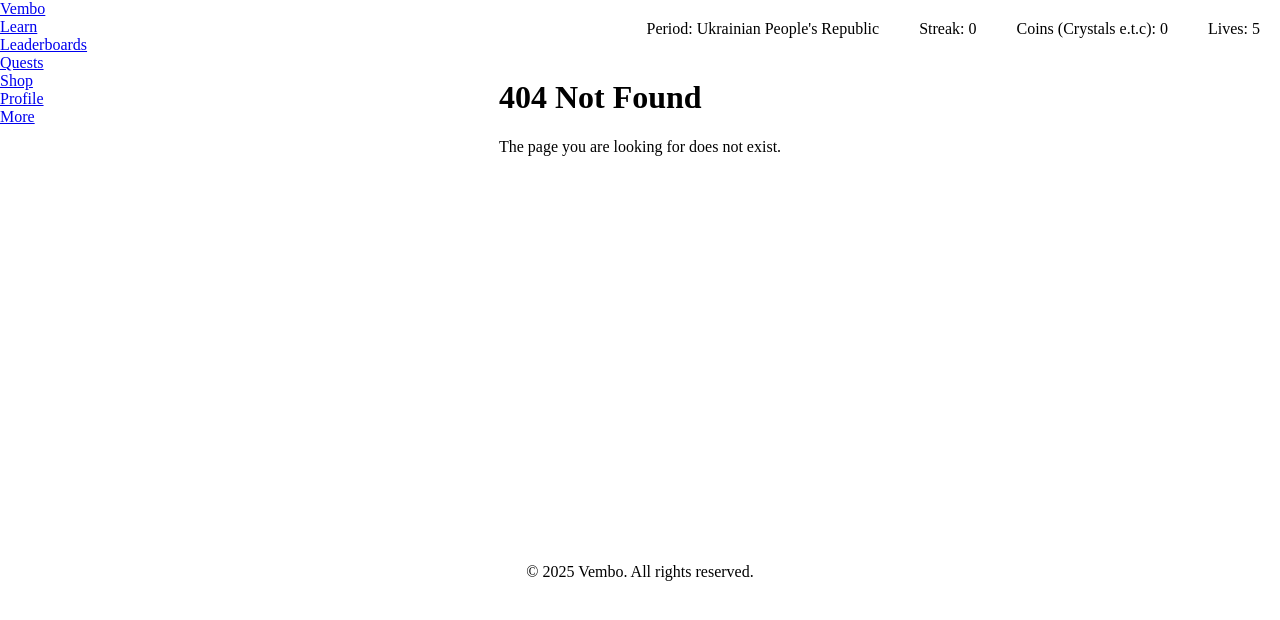
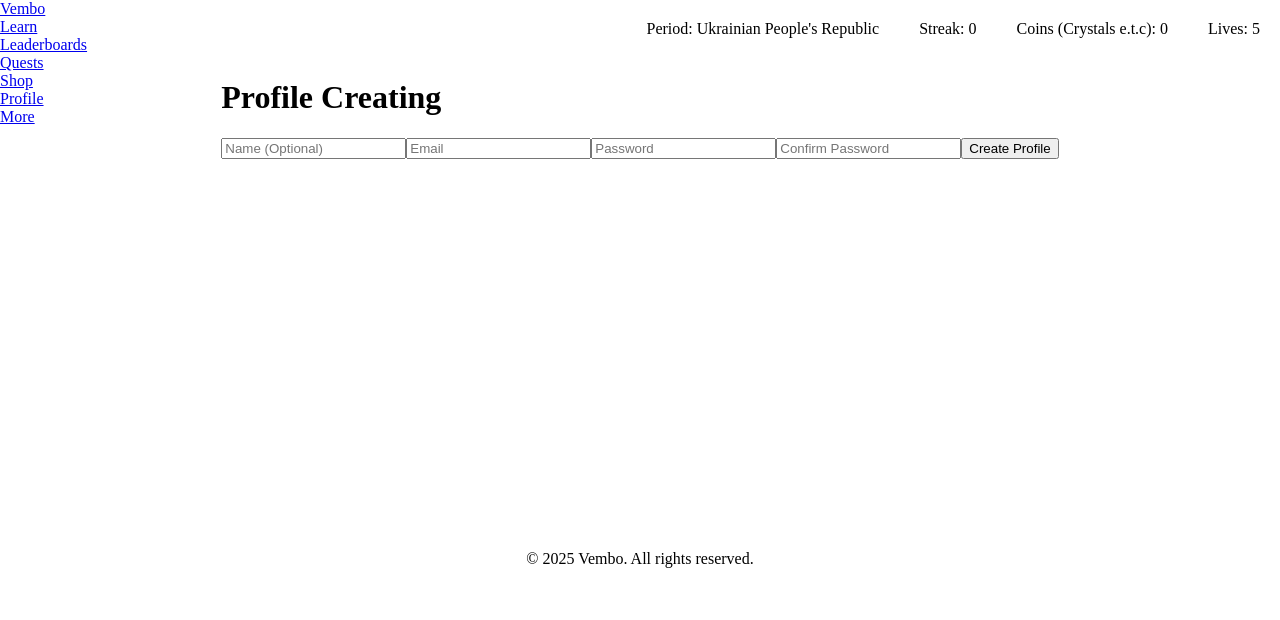
Before and after one commit to Kicked-Out/VemboWeb, a React (Vite) app: page /registration in a window 1280 px wide. Shown: the top 620 px of the page. Built offline with nearby package versions, Linux system fonts and the light colour scheme.

Commit message:
implemented profile creating (Registration)

```diff
--- a/package.json
+++ b/package.json
@@ -12,6 +12,7 @@
   "dependencies": {
     "react": "^19.1.0",
     "react-dom": "^19.1.0",
+    "react-hook-form": "^7.60.0",
     "react-router-dom": "^7.6.2"
   },
   "devDependencies": {
--- a/src/App.tsx
+++ b/src/App.tsx
@@ -6,6 +6,7 @@ import NotFound from "./pages/NotFound";
 import NavBar from "./components/navigation/navBar";
 import Header from "./components/header/header";
 import Footer from "./components/footer/footer";
+import Registration from "./pages/Registration";
 
 function App() {
     return (
@@ -18,6 +19,7 @@ function App() {
                 <Routes>
                     <Route path="/" element={<Home />} />
                     <Route path="/lesson" element={<Lesson />} />
+                    <Route path="/registration" element={<Registration />} />
                     <Route path="*" element={<NotFound />} />
                 </Routes>
 
--- /dev/null
+++ b/src/pages/Registration.tsx
@@ -0,0 +1,59 @@
+import { useForm, type SubmitHandler } from "react-hook-form";
+
+export default function Registration() {
+    type Inputs = {
+        name: string;
+        email: string;
+        password: string;
+        confirmPassword: string;
+    };
+
+    const {
+        register,
+        handleSubmit,
+        watch,
+        formState: { errors },
+    } = useForm<Inputs>();
+
+    const onSubmit: SubmitHandler<Inputs> = (data) => {
+        console.log(data);
+    };
+
+    const password = watch("password");
+
+    return (
+        <div>
+            <h1>Profile Creating</h1>
+
+            <form onSubmit={handleSubmit(onSubmit)}>
+                <input {...(register("name"), { required: false })} placeholder="Name (Optional)" />
+
+                <input {...(register("email"), { required: true })} placeholder="Email" />
+
+                <input
+                    {...register("password", {
+                        required: true,
+                        minLength: { value: 8, message: "Password must be at least 8 characters" },
+                    })}
+                    placeholder="Password"
+                    type="password"
+                />
+
+                {errors.password && <p>{errors.password.message}</p>}
+
+                <input
+                    {...register("confirmPassword", {
+                        required: true,
+                        validate: (value: string) => value === password || "Passwords do not match",
+                    })}
+                    placeholder="Confirm Password"
+                    type="password"
+                />
+
+                {errors.confirmPassword && <p>{errors.confirmPassword.message}</p>}
+
+                <input type="submit" value={"Create Profile"} />
+            </form>
+        </div>
+    );
+}
```
Also changed, not shown: 1 other file (tests, documents, lock files or other folders).
